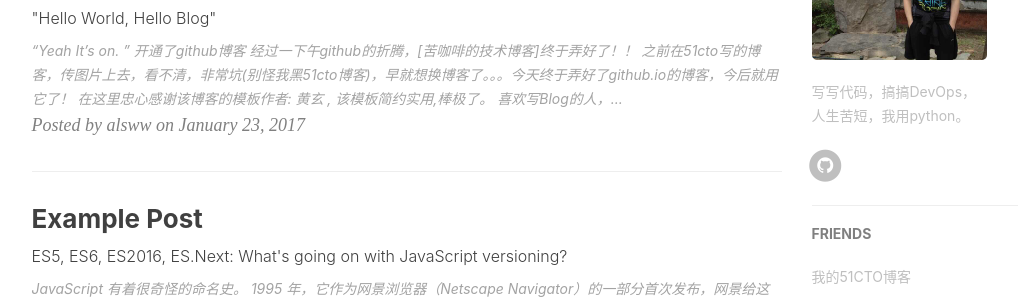
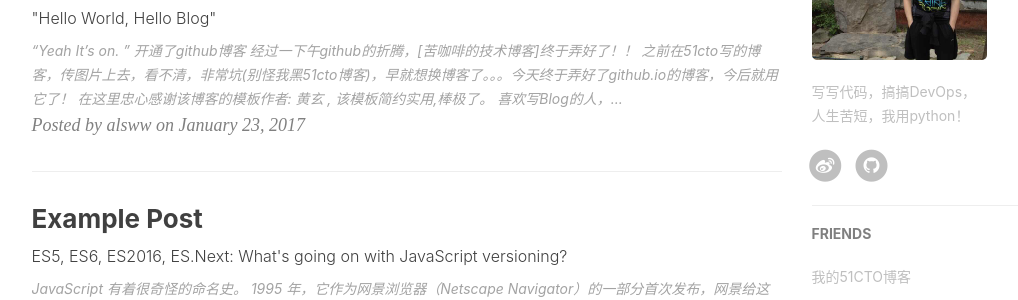
Before and after one commit to alsww/alsww.github.io, a Jekyll site: the page built from index.html, in a window 1280 px wide and 900 px high, scrolled down 588 px. Shown: the part 153-453 px from the top of the window, without its empty margins (136-1154 px from the left). Built offline with Jekyll 4.4.1, drawn with Linux system fonts in a browser that asks for light colours; nearby versions of some CDN libraries; the list of posts is cut into pages by our own code; comment, search, counter and statistics services are not loaded.

Commit message:
add a icon 2

```diff
--- a/_config.yml
+++ b/_config.yml
@@ -1,6 +1,6 @@
 # Site settings
 title: Alsww Blog
-SEOTitle: 苦咖啡的博客 | alsww Blog
+SEOTitle: 苦咖啡的技术博客 | alsww Blog
 header-img: img/home-bg.jpg
 email: alsww@qq.com
 description: "关于 python开发 | DevOps | OPS | 这里是 @alsww苦咖啡 的个人博客，与你一起发现更大的世界。"
@@ -12,7 +12,7 @@
 
 # SNS settings
 RSS: false
-# weibo_username:     alsww
+weibo_username:     alsww
 # zhihu_username:     alsww
 github_username:    alsww
 #twitter_username:  huxpro
@@ -70,7 +70,7 @@
 
 # Sidebar settings
 sidebar: true                           # whether or not using Sidebar.
-sidebar-about-description: "写写代码，搞搞DevOps，<br>人生苦短，我用python。"
+sidebar-about-description: "写写代码，搞搞DevOps，<br>人生苦短，我用python！"
 sidebar-avatar: /img/me1.jpg      # use absolute URL, seeing it's used in both `/` and `/about/`
 
 
@@ -93,35 +93,6 @@
         title: "我的51CTO博客",
         href: "http://alsww.blog.51cto.com/"
     }
-    # ,{
-    #     title: "乱序",
-    #     href: "http://mida.re/"
-    # },{
-    #     title: "前端外刊评论",
-    #     href: "http://qianduan.guru/"
-    # },{
-    #     title: "天镶的博客",
-    #     href: "http://lingyu.wang/"
-    # },{
-    #     title: "Luke 的自留地",
-    #     href: "http://hmqk1995.github.io"
-    # },{
-    #     title: "Ebn's Blog",
-    #     href: "http://ebnbin.com/"
-    # },{
-    #     title: "SmdCn's Blog",
-    #     href: "http://blog.smdcn.net"
-    # },{
-    #     title: "解旻的博客",
-    #     href: "http://xieminis.me/"
-    # },{
-    #     title: "DHong Say",
-    #     href: "http://dhong.co"
-    # },{
-    #     title: "尹峰以为",
-    #     href: "http://ingf.github.io/"
-    # },{
-    #     title: "前端神盾局",
-    #     href: "http://wepiaofei.github.io/blog/"
-    # }
+
+
 ]
```
Also changed, not shown: README.md.
